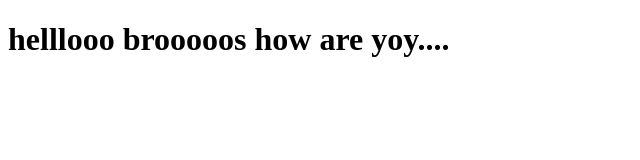
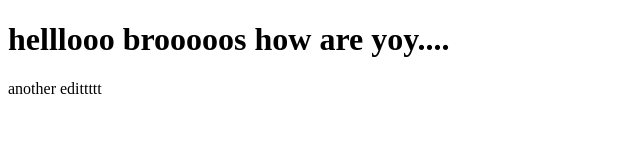
Before and after one commit to AnirudhkrishnaS/Git-Test, a plain HTML site: page index.html in a window 1280 px wide. Shown: the whole page, without its empty margins (0-640 px from the left). Drawn offline with Linux system fonts and the light colour scheme.

Commit message:
second commit

```diff
--- a/index.html
+++ b/index.html
@@ -7,5 +7,6 @@
 </head>
 <body>
     <h1>helllooo brooooos how are yoy....</h1>
+    <p>another edittttt</p>
 </body>
 </html>
```
